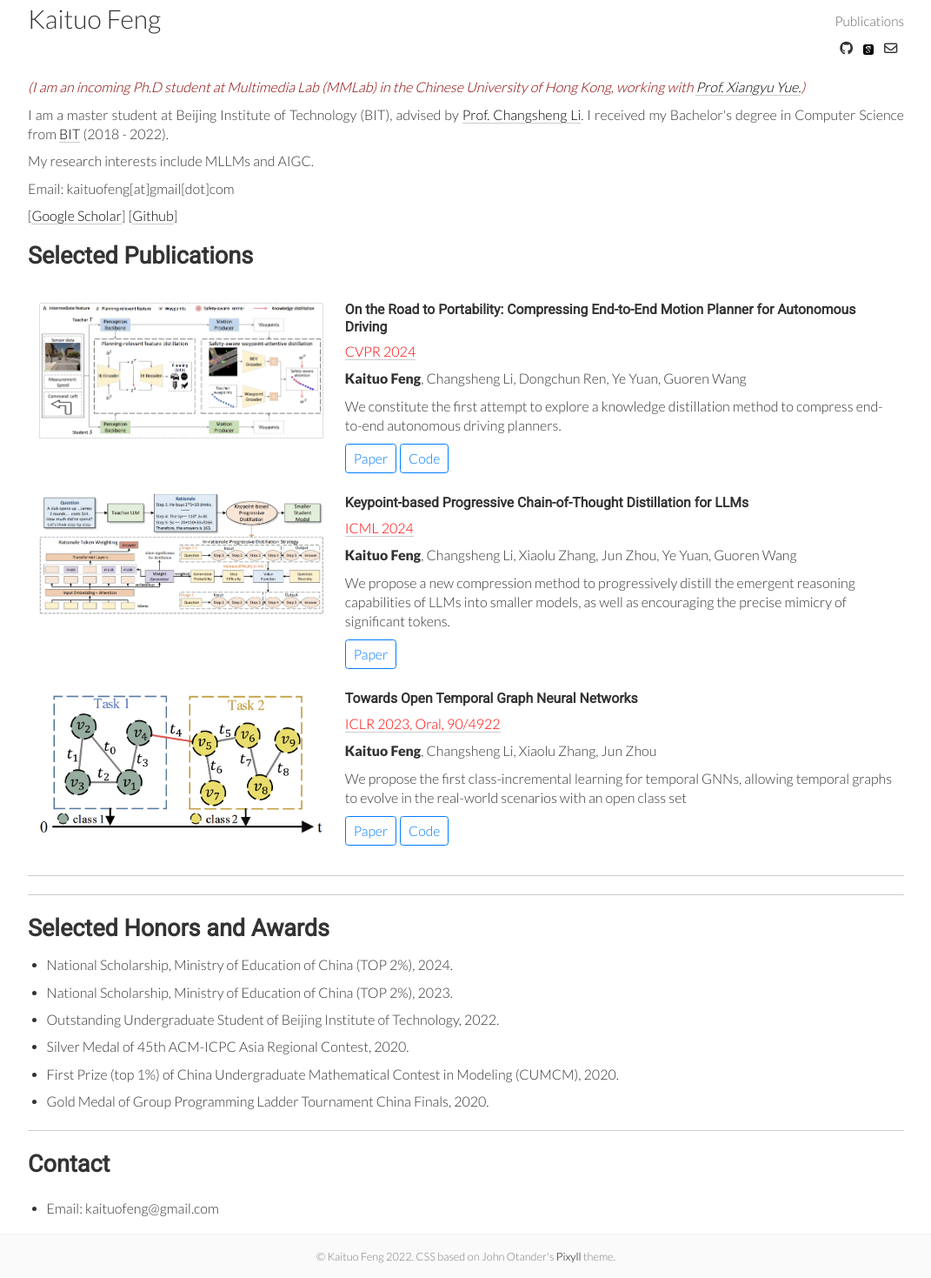
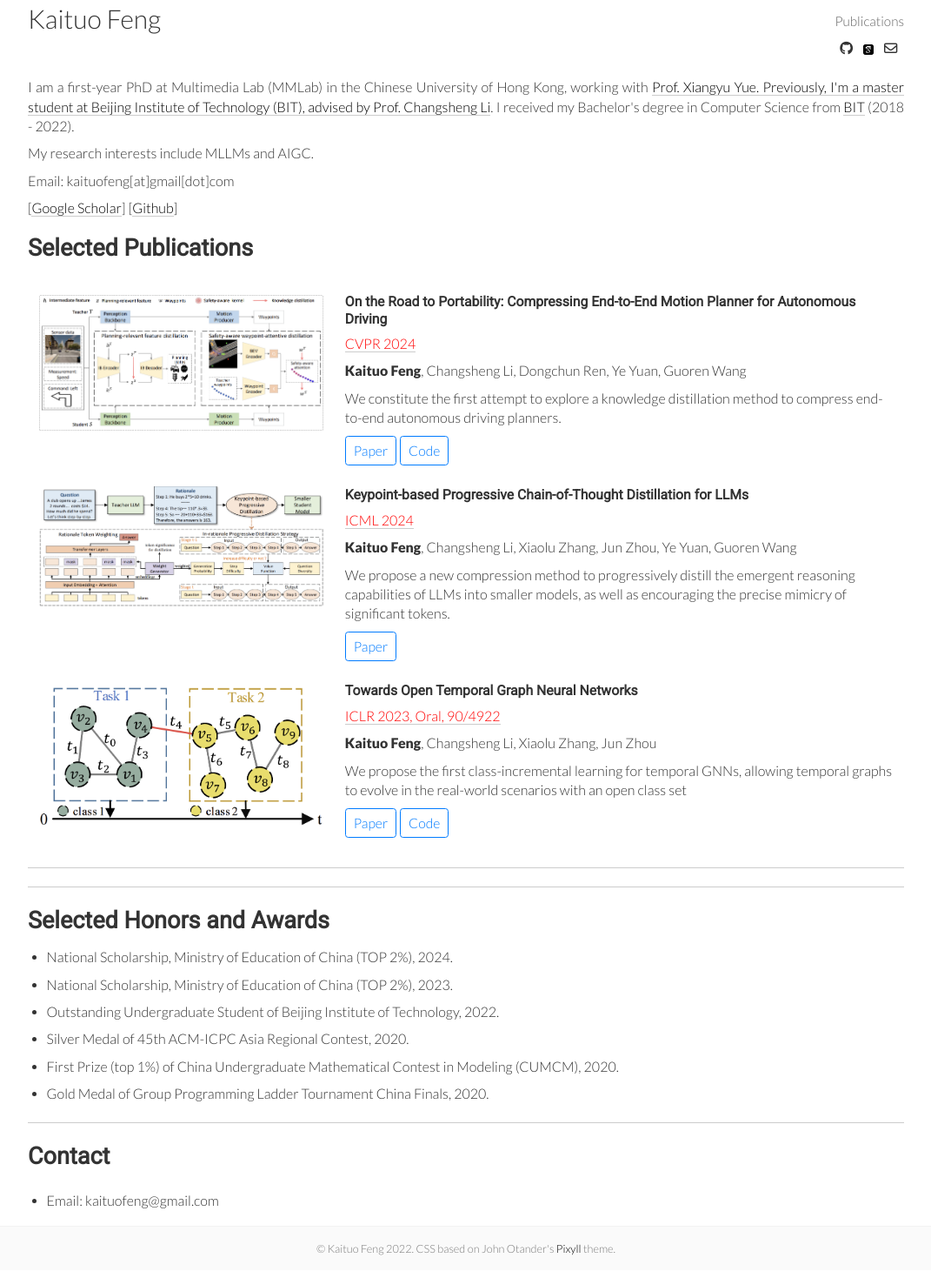
Before and after one commit to tulerfeng/tulerfeng.github.io, a Jekyll site: the page built from index.html, in a window 1280 px wide. Shown: the whole page at 87% size, without its empty margins (104-1175 px from the left). Built offline with Jekyll 4.4.1, drawn with Linux system fonts in a browser that asks for light colours; nearby versions of some CDN libraries; a script that is not in the unit is left out.

Commit message:
Add files via upload

```diff
--- a/index.html
+++ b/index.html
@@ -40,9 +40,8 @@
 
 
 <div class="bio" style="text-align:justify">
-      <p class="italic">(I am an incoming Ph.D student at Multimedia Lab (MMLab) in the Chinese University of Hong Kong, working with <a href="https://xyue.io/" class="uline">Prof. Xiangyu Yue.</a>) </p>
       <p>
-         I am a master student at Beijing Institute of Technology (BIT), advised by <a href="https://cs.bit.edu.cn/szdw/jsml/gjjgccrc/lcs_e253eb02bdf246c4a88e1d2499212546/index.htm" class="uline">Prof. Changsheng Li</a>. I received my Bachelor's degree in Computer Science from <a href="https://www.bit.edu.cn" class="uline">BIT</a> (2018 - 2022).
+         I am a first-year PhD at Multimedia Lab (MMLab) in the Chinese University of Hong Kong, working with <a href="https://xyue.io/" class="uline">Prof. Xiangyu Yue. Previously, I'm a master student at Beijing Institute of Technology (BIT), advised by <a href="https://cs.bit.edu.cn/szdw/jsml/gjjgccrc/lcs_e253eb02bdf246c4a88e1d2499212546/index.htm" class="uline">Prof. Changsheng Li</a>. I received my Bachelor's degree in Computer Science from <a href="https://www.bit.edu.cn" class="uline">BIT</a> (2018 - 2022).
       </p>
 
       <p>
```
